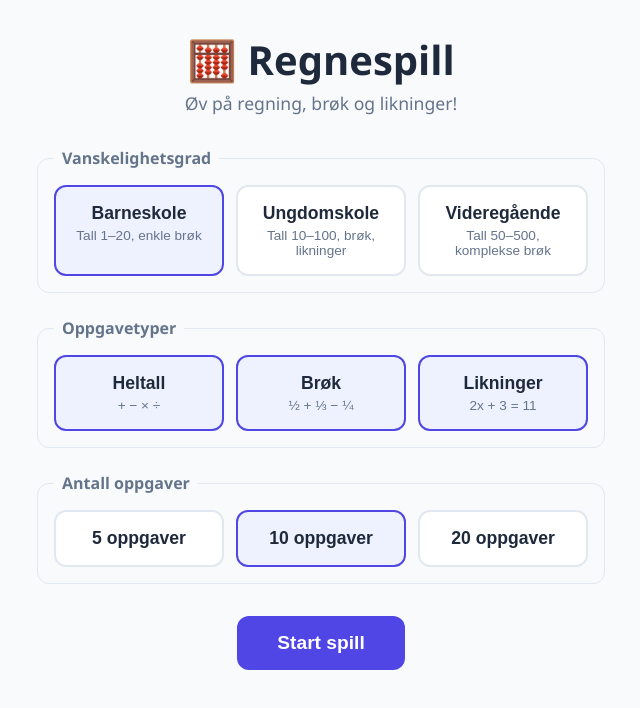
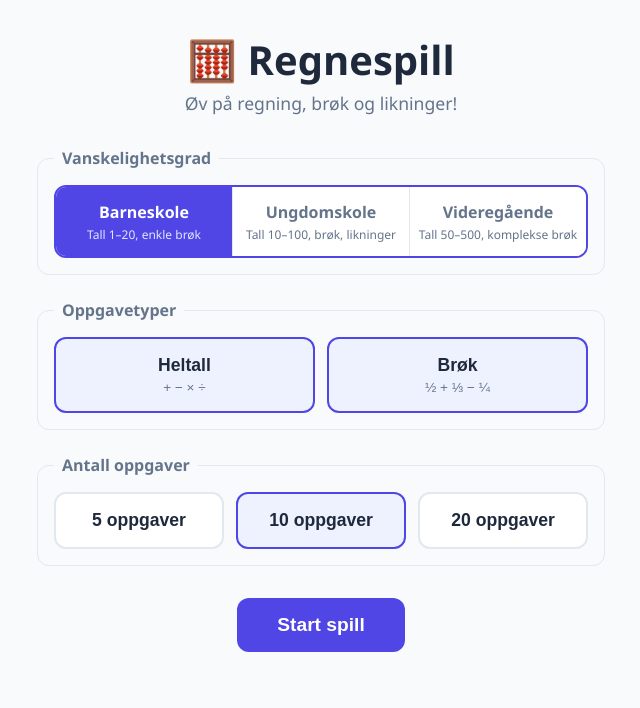
Before and after one commit to emil323/math-game, a React (Vite) app: page / in a window 1280 px wide. Shown: the top 708 px of the page, without its empty margins (319-959 px from the left). Built offline with nearby package versions, Linux system fonts and the light colour scheme.

Commit message:
feat: use tabs for difficulty, hide equations for barneskole
- Difficulty selector now uses tab UI instead of option cards
- Barneskole only shows Heltall and Brøk (no Likninger)
- Ungdomskole and Videregående show all three categories
- Switching difficulty auto-filters unavailable categories

```diff
--- a/package.json
+++ b/package.json
@@ -13,6 +13,7 @@
     "test": "vitest run"
   },
   "dependencies": {
+    "dev": "^0.1.5",
     "react": "^19.2.7",
     "react-dom": "^19.2.7",
     "react-router": "^8.2.0"
--- a/pnpm-workspace.yaml
+++ b/pnpm-workspace.yaml
@@ -1,2 +1,3 @@
 allowBuilds:
-  '@biomejs/biome': set this to true or false
+  '@biomejs/biome': true
+  inotify: true
--- a/src/index.css
+++ b/src/index.css
@@ -106,6 +106,59 @@ legend {
 .option-card span {
   font-size: 0.85rem;
   color: var(--text-light);
+}
+
+/* Tabs */
+.tabs {
+  display: flex;
+  gap: 0;
+  border: 2px solid var(--primary);
+  border-radius: var(--radius);
+  overflow: hidden;
+}
+
+.tab {
+  flex: 1;
+  padding: 0.85rem 0.5rem;
+  background: var(--card-bg);
+  border: none;
+  display: flex;
+  flex-direction: column;
+  align-items: center;
+  gap: 0.2rem;
+  cursor: pointer;
+  transition: all 0.2s;
+  color: var(--text-light);
+  font-family: inherit;
+}
+
+.tab:not(:last-child) {
+  border-right: 1px solid var(--border);
+}
+
+.tab:hover {
+  background: #eef2ff;
+}
+
+.tab.active {
+  background: var(--primary);
+  color: white;
+}
+
+.tab.active strong {
+  color: white;
+}
+
+.tab.active span {
+  color: #e0e7ff;
+}
+
+.tab strong {
+  font-size: 1rem;
+}
+
+.tab span {
+  font-size: 0.75rem;
 }
 
 /* Buttons */
--- a/src/pages/HomePage.tsx
+++ b/src/pages/HomePage.tsx
@@ -16,15 +16,27 @@ const categoryOptions: { value: ProblemCategory; label: string; description: str
   { value: 'equation', label: 'Likninger', description: '2x + 3 = 11' }
 ];
 
+/** Categories available per difficulty level. */
+const availableCategories: Record<Difficulty, ProblemCategory[]> = {
+  barneskole: ['whole', 'fraction'],
+  ungdomskole: ['whole', 'fraction', 'equation'],
+  videregående: ['whole', 'fraction', 'equation']
+};
+
 export default function HomePage() {
   const navigate = useNavigate();
   const [difficulty, setDifficulty] = useState<Difficulty>('barneskole');
   const [count, setCount] = useState(10);
-  const [categories, setCategories] = useState<ProblemCategory[]>([
-    'whole',
-    'fraction',
-    'equation'
-  ]);
+  const [categories, setCategories] = useState<ProblemCategory[]>(['whole', 'fraction']);
+
+  const available = availableCategories[difficulty];
+
+  const handleDifficultyChange = (value: Difficulty) => {
+    const newAvailable = availableCategories[value];
+    setDifficulty(value);
+    // Keep only categories that are available at this level
+    setCategories((prev) => prev.filter((c): c is ProblemCategory => newAvailable.includes(c)));
+  };
 
   const toggleCategory = (value: ProblemCategory) => {
     setCategories((prev) =>
@@ -44,15 +56,16 @@ export default function HomePage() {
       <p className="subtitle">Øv på regning, brøk og likninger!</p>
 
       <div className="options">
+        {/* Difficulty tabs */}
         <fieldset>
           <legend>Vanskelighetsgrad</legend>
-          <div className="option-group">
+          <div className="tabs">
             {difficulties.map((d) => (
               <button
                 key={d.value}
                 type="button"
-                className={`option-card ${difficulty === d.value ? 'selected' : ''}`}
-                onClick={() => setDifficulty(d.value)}
+                className={`tab ${difficulty === d.value ? 'active' : ''}`}
+                onClick={() => handleDifficultyChange(d.value)}
               >
                 <strong>{d.label}</strong>
                 <span>{d.description}</span>
@@ -64,7 +77,9 @@ export default function HomePage() {
         <fieldset>
           <legend>Oppgavetyper</legend>
           <div className="option-group">
-            {categoryOptions.map((cat) => (
+            {categoryOptions
+              .filter((cat) => available.includes(cat.value))
+              .map((cat) => (
                 <button
                   key={cat.value}
                   type="button"
```
Also changed, not shown: 1 other file (tests, documents, lock files or other folders). Lines whose indentation alone changed are shown as unchanged.
